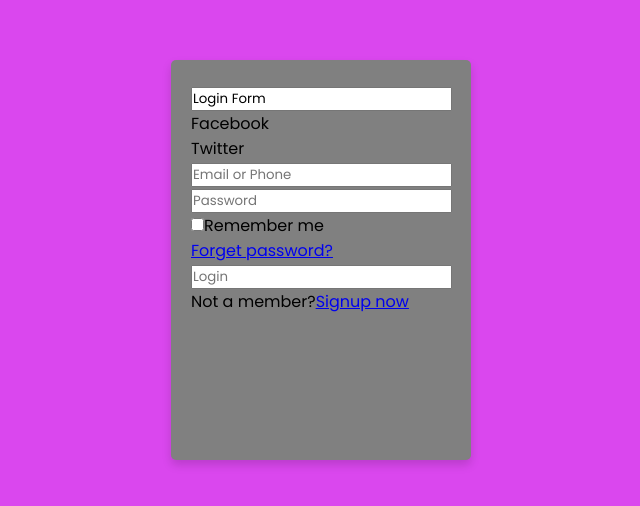
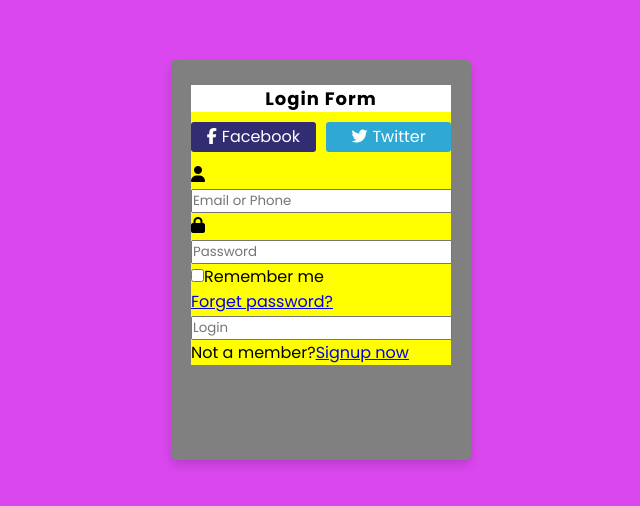
Before and after one commit to Ibra-him-elgharras/Template-27, a plain HTML site: page index.html in a window 1280 px wide. Shown: the part 140-646 px from the top of the page, without its empty margins (319-959 px from the left). Drawn offline with Linux system fonts and the light colour scheme.

Commit message:
title-social

```diff
--- a/CSS/style.css
+++ b/CSS/style.css
@@ -7,11 +7,6 @@
     box-sizing: border-box;
     font-family: 'Poppins', sans-serif;
 }
-
-
-
-
-
 
 body{
     width: 100%;
@@ -29,3 +24,59 @@ body{
     border-radius: 5px;
     box-shadow: 0 5px 10px rgba(0, 0, 0, 0.15);
 }
+
+.container form{
+    background: yellow;
+}
+
+.container form .title{
+    width: 100%;
+    font-size: 18px;
+    font-weight: 700;
+    text-align: center;
+    border: none;
+    letter-spacing: 1px;
+}
+
+.container form .social{
+    display: flex;
+    align-items: center;
+    justify-content: space-between;
+    height: 30px;
+    width: 100%;
+    margin: 10px 0;
+
+}
+
+.container form .social .fac,
+.container form .social .twit{
+    width: 48%;
+    height: 100%;
+    border-radius: 3px;
+    color: #ffffff;
+    text-align: center;
+    line-height: 30px;
+}
+
+.container form .social .fac i,
+.container form .social .twit i{
+    margin-right: 5px;
+}
+
+.container form .social .fac{
+    background: #0b0488d6;
+}
+
+.container form .social .fac:hover{
+    background: #0b0488;
+    cursor: pointer;
+}
+
+.container form .social .twit{
+    background: #129df3df;
+}
+
+.container form .social .twit:hover{
+    background: #0696f0fe;
+    cursor: pointer;
+}
--- a/index.html
+++ b/index.html
@@ -21,27 +21,26 @@
             <div class="social">
 
                 <div class="fac">
-                    <i></i>Facebook
+                    <i class="fa-brands fa-facebook-f"></i>Facebook
                 </div>
 
                 <div class="twit">
-                    <i></i>Twitter
+                    <i class="fa-brands fa-twitter"></i>Twitter
                 </div>
 
             </div>
 
             <div class="email">
-                <i></i>
+                <i class="fa-solid fa-user"></i>
                 <input type="text" placeholder="Email or Phone" required>
             </div>
 
             <div class="password">
-                <i></i>
+                <i class="fa-solid fa-lock"></i>
                 <input type="password" placeholder="Password" required>
             </div>
 
             <div class="confirm">
-
                 <div class="left">
                     <input type="checkbox">Remember me
                 </div>
@@ -51,9 +50,11 @@
             </div>
 
             <input type="text" placeholder="Login">
+
             <div class="sing">
                 Not a member?<a href="#">Signup now</a>
             </div>
+
         </form>
 
     </div>
```
